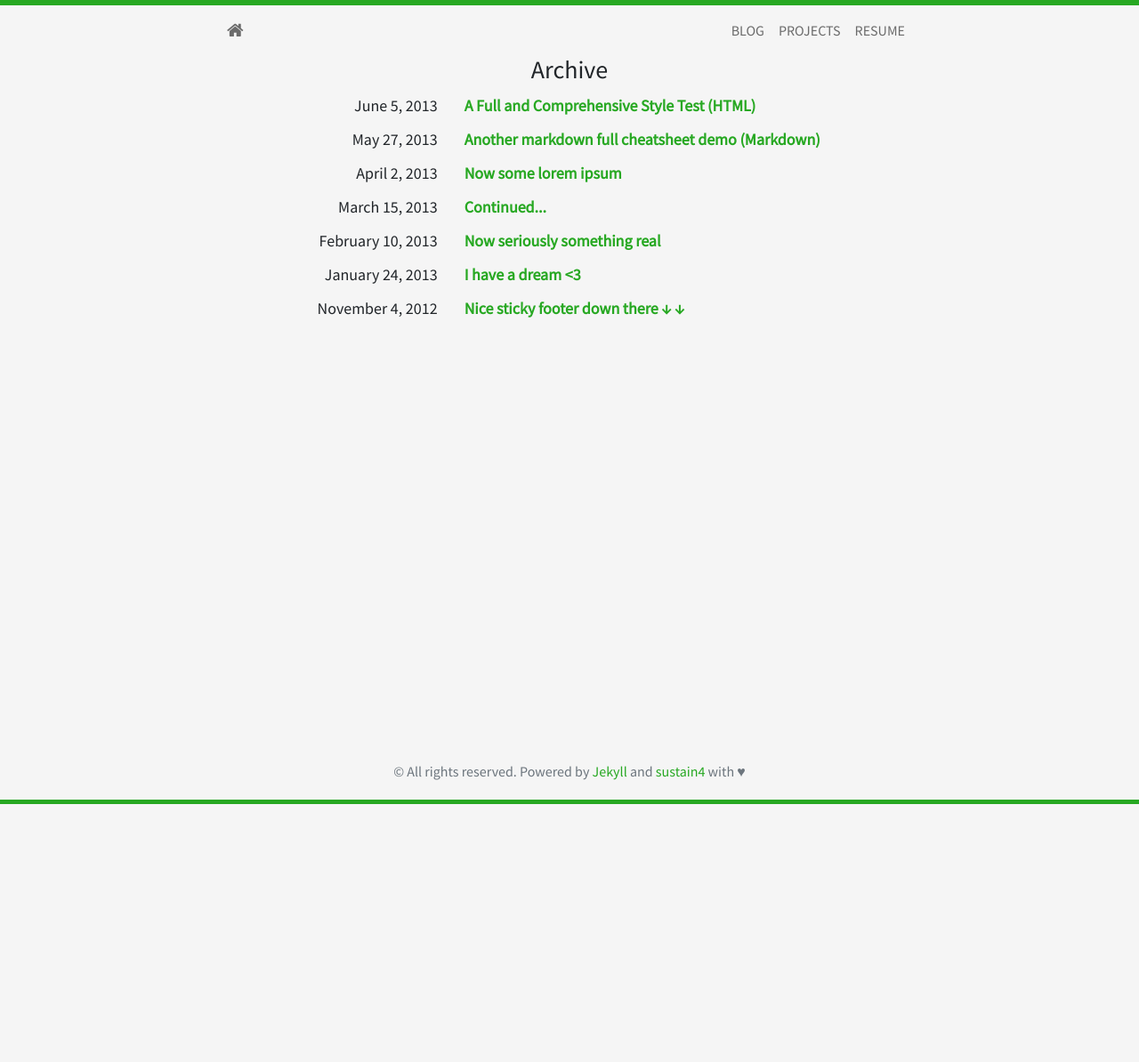
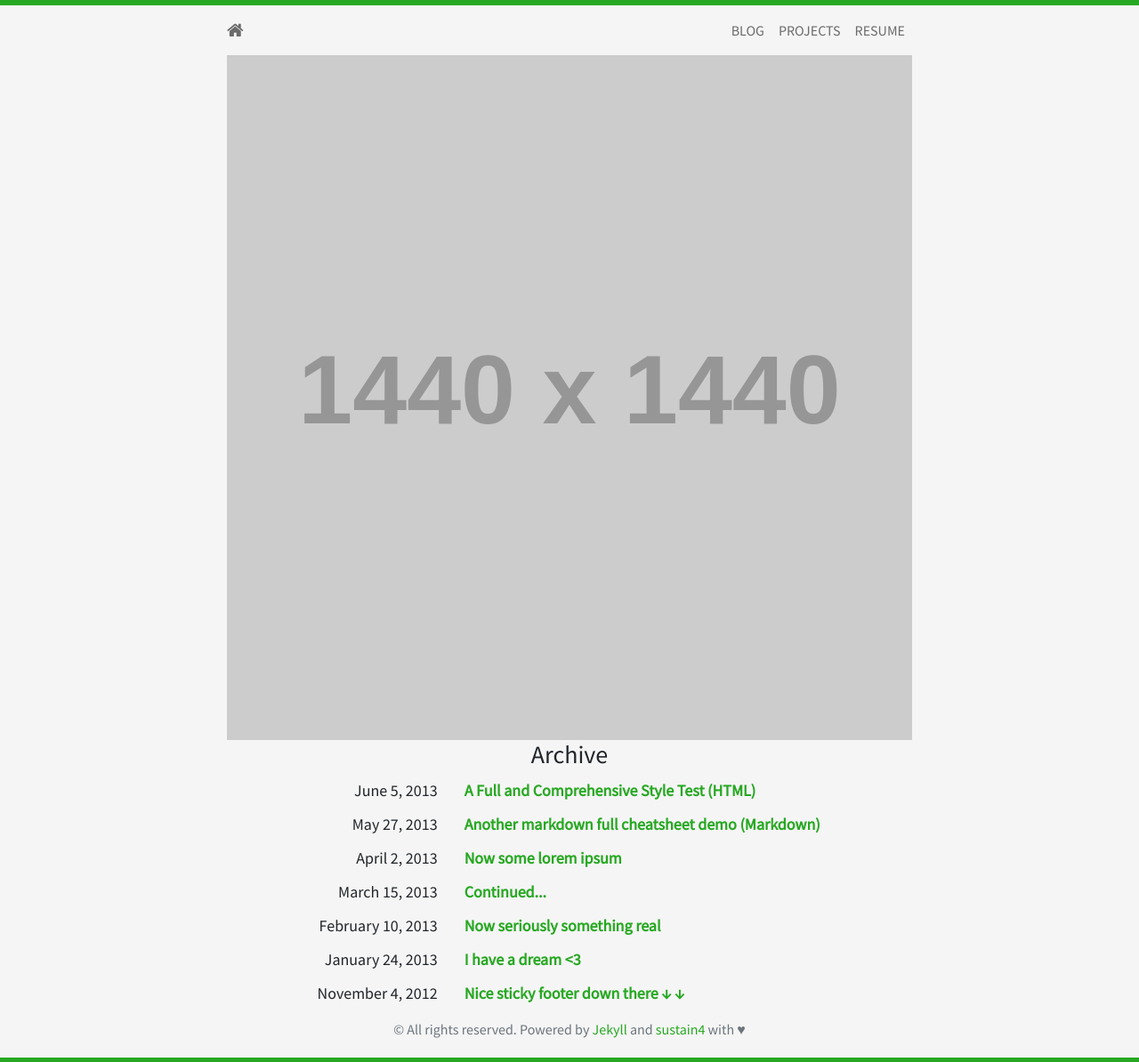
Before and after one commit to jekyllt/sustain, a Jekyll site: the page built from blog.html, in a window 1280 px wide. Shown: the whole page at 89% size. Built offline with Jekyll 4.4.1, drawn with Linux system fonts in a browser that asks for light colours; nearby versions of some CDN libraries; comment, search, counter and statistics services are not loaded; before the commit the page ends 904 px from its top, so only the background shows below that.

Commit message:
Add featured image to page layout

```diff
--- a/_includes/projects.html
+++ b/_includes/projects.html
@@ -1,6 +1,4 @@
 <section id="projects">
-<div class="container">
-  <h3>Projects</h3>
   <div class="panel panel-default">
     <div class="panel-body">
 		<h5>
@@ -41,5 +39,4 @@
 
     </div>
   </div>
-</div>
 </section>
--- a/_layouts/page.html
+++ b/_layouts/page.html
@@ -2,4 +2,11 @@
 layout: default
 ---
 
-{{ content }}
+<div class="container">
+  {% if page.featured-img %}
+    <img class="img-fluid" src="{{ page.featured-img }}">
+  {% endif %}
+
+  <h3>{{ page.title }}</h3>
+  {{ content }}
+</div>
--- a/blog.html
+++ b/blog.html
@@ -1,10 +1,8 @@
 ---
-layout: default
-title: Blog
+layout: page
+title: Archive
+featured-img: https://via.placeholder.com/1440
 ---
-
-<div class="container">
-<h3>Archive</h3>
 <div class="panel panel-default">
   <div class="panel-body">
     {% for post in site.posts %}
@@ -23,4 +21,3 @@ title: Blog
     {% endfor %}
   </div>
 </div>
-</div>
```
Also changed, not shown: sustain4-theme.gemspec. Lines whose indentation alone changed are shown as unchanged.
